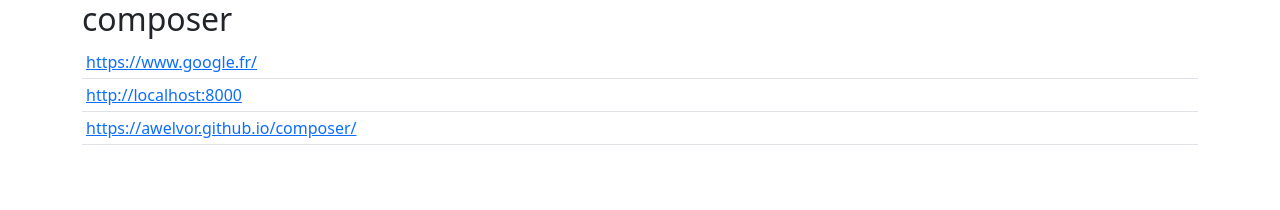
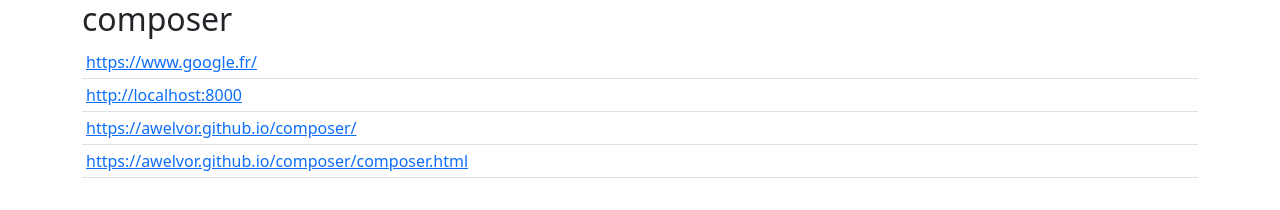
Before and after one commit to awelvor/composer, a plain HTML site: page index.html in a window 1280 px wide. Drawn offline with nearby package versions, Linux system fonts and the light colour scheme.

Commit message:
Update index.html

```diff
--- a/index.html
+++ b/index.html
@@ -15,6 +15,8 @@
 	{dom:'https://www.google.fr/'}	,
 	{dom:'http://localhost:8000'},
 	{dom:'https://awelvor.github.io/composer/'},
+	{dom:'https://awelvor.github.io/composer/composer.html'},
+
 	];
 	html = "";
 	tab.forEach(function(el){html += "<tr><td><a href='"+el.dom+"' target=_blank>"+el.dom + "</a></td></tr>";});
```
